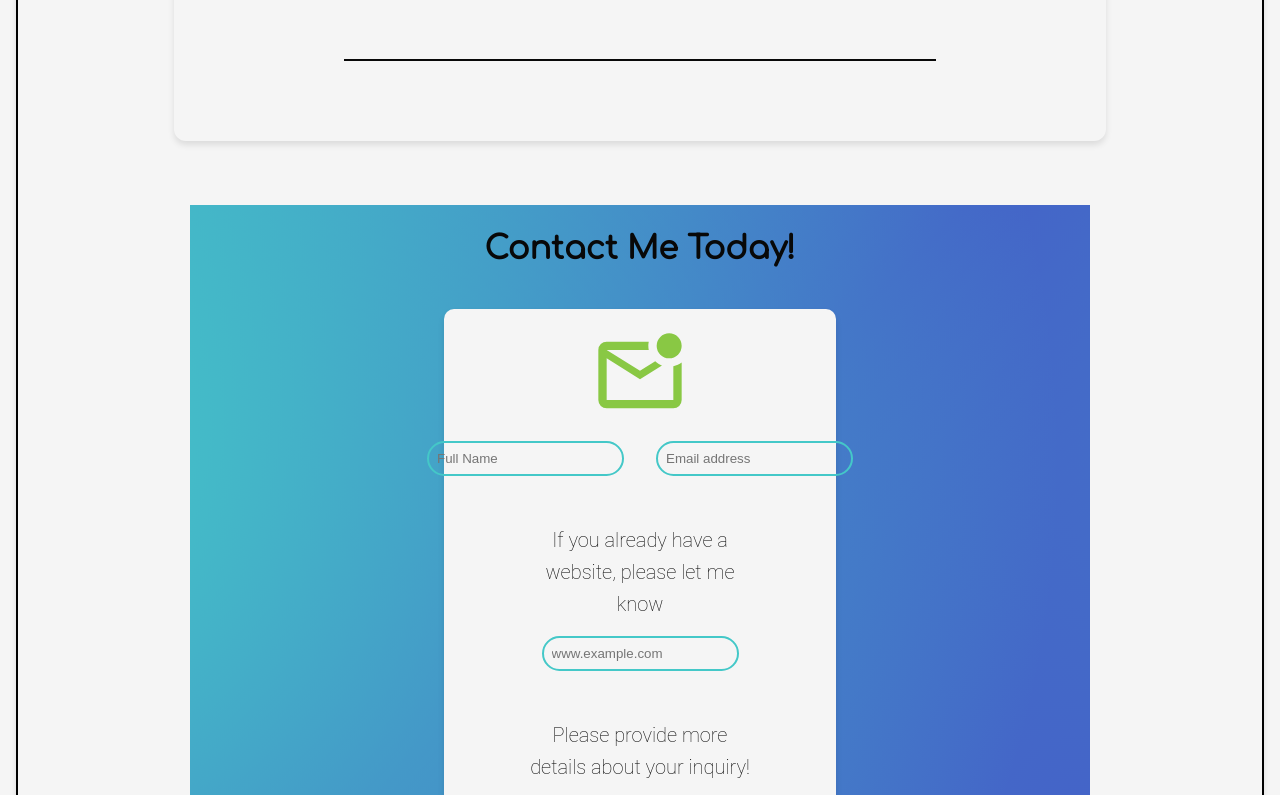
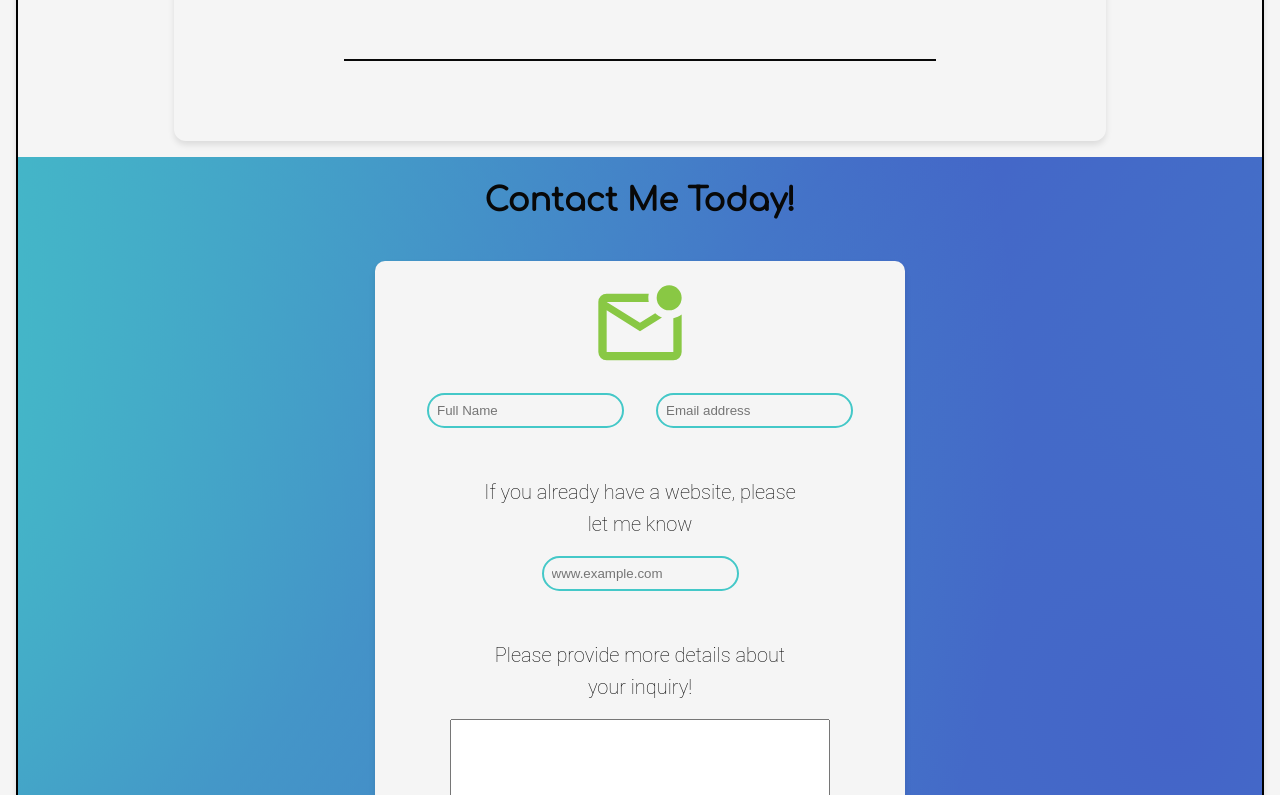
Before and after one commit to Cloud9Calm/cloud9-calm-website, a React (Create React App) app in the folder c9c-client/: page /contact in a window 1280 px wide. Shown: the part 2005-2800 px from the top of the page. Built offline with nearby package versions, Linux system fonts and the light colour scheme.

Commit message:
new contact styles

```diff
--- a/c9c-client/src/components/ContactForm/ContactForm.scss
+++ b/c9c-client/src/components/ContactForm/ContactForm.scss
@@ -21,7 +21,7 @@
         margin: 1rem;
         width: 80%;
         @include tablet {
-            width: 60%;
+            width: 70%;
         }
         @include desktop {
             max-width: 40%;
--- a/c9c-client/src/pages/Contact/Contact.scss
+++ b/c9c-client/src/pages/Contact/Contact.scss
@@ -9,7 +9,6 @@
   padding: 0;
   overflow: hidden;
 
-  /* 🩵 HERO — wired directly to page-hero mixin */
   &__hero {
     @include page-hero(
       $height: 400px,
@@ -21,23 +20,19 @@
     );
   }
 
-  /* These selectors extend what the mixin already outputs */
   &__hero-title {
-    // mixin already includes @include heading-text;
     margin-bottom: 0.5rem;
     text-align: center;
     text-shadow: 0 2px 8px rgba(0, 0, 0, 0.35);
   }
 
   &__hero-subtitle {
-    // mixin already includes @include body-text;
     max-width: 640px;
     margin: 0 auto;
     text-align: center;
     color: rgba(255, 255, 255, 0.95);
   }
 
-  /* ☁️ Title below hero */
   &__title {
     @include heading-text;
     text-align: center;
@@ -56,18 +51,12 @@
     }
   }
 
-  /* 💬 FAQ + ✉️ Form sections */
-  &__faq,
-  &__form {
-    max-width: 900px;
-    margin: 0 auto;
-    padding: 2rem 1rem;
-  }
-
   &__faq {
     @include box-shadow;
+    max-width: 900px;
     border-radius: 12px;
-    margin-bottom: 2rem;
+    margin: 1rem auto;
+    padding: 2rem 1rem;
     background-color: rgba(255, 255, 255, 0.02);
   }
 
```
